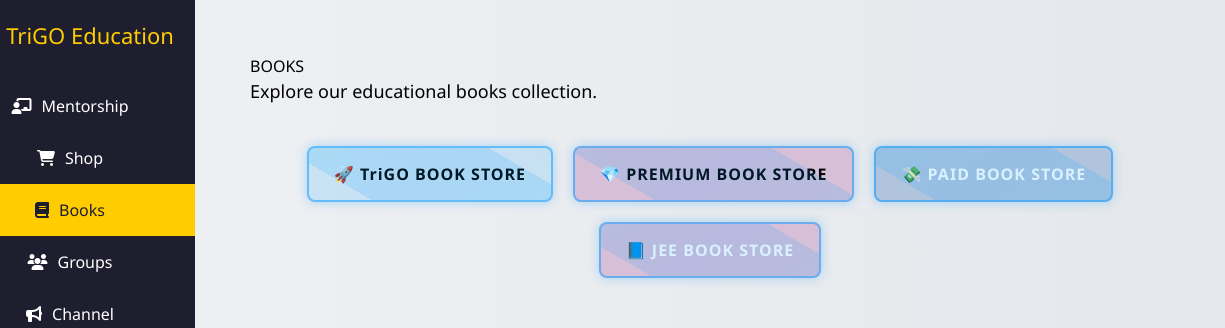
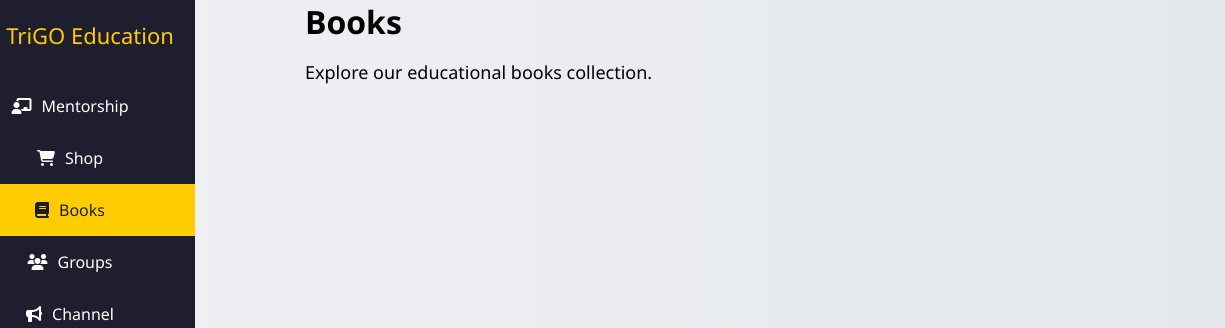
Before and after one commit to trigoeducation/trigotg, a plain HTML site: page index.html in a window 1280 px wide. Both pictures are taken after a click on the item "Books". Shown: the top 328 px of the page, 55-1280 px from the left. Drawn offline with Linux system fonts and the light colour scheme.

Commit message:
Update index.html

```diff
--- a/index.html
+++ b/index.html
@@ -1,12 +1,11 @@
 <!DOCTYPE html>
 <html lang="en">
 <head>
-  <link rel="icon" type="image/png" href="https://i.postimg.cc/CLDMhbD5/IMG-1101.png">
   <meta charset="UTF-8" />
   <meta name="viewport" content="width=device-width, initial-scale=1.0"/>
-  <title>TriGO Education</title>
+  <title>TriGO Dashboard</title>
   <link rel="stylesheet" href="https://cdnjs.cloudflare.com/ajax/libs/font-awesome/6.4.0/css/all.min.css">
-   <style>
+  <style>
     /* Previous styles same as before... */
 
     * {
@@ -476,126 +475,6 @@
  @keyframes fadeInDownSection {
   from { opacity: 0; transform: translateY(-20px); }
   to { opacity: 1; transform: translateY(0); }
-}
-  .book-button-container {
-  display: flex;
-  justify-content: center;
-  margin-top: 30px;
-}
-
-.animated-book-button {
-  background: rgba(0, 153, 255, 0.15);
-  border: 2px solid rgba(0, 153, 255, 0.5);
-  backdrop-filter: blur(12px);
-  -webkit-backdrop-filter: blur(12px);
-  color: black; /* ✅ Text color black */
-  padding: 18px 40px;
-  border-radius: 50px;
-  font-size: 22px;
-  font-weight: 700;
-  text-decoration: none;
-  letter-spacing: 1px;
-  transition: all 0.3s ease;
-  box-shadow: 0 0 15px rgba(0, 153, 255, 0.4), 0 0 30px rgba(0, 153, 255, 0.3);
-  animation: glowPulseBlue 2s infinite ease-in-out;
-  position: relative;
-  overflow: hidden;
-}
-
-.animated-book-button::before {
-  content: '';
-  position: absolute;
-  top: -50%;
-  left: -50%;
-  width: 200%;
-  height: 200%;
-  background: linear-gradient(120deg, #00d0ff, #0099ff, #00d0ff);
-  animation: rotateGlowBlue 5s linear infinite;
-  z-index: 0;
-  opacity: 0.15;
-}
-
-.animated-book-button span {
-  position: relative;
-  z-index: 1;
-}
-
-.animated-book-button:hover {
-  transform: scale(1.06);
-  box-shadow: 0 0 25px rgba(0, 153, 255, 0.6), 0 0 50px rgba(0, 153, 255, 0.4);
-}
-
-@keyframes glowPulseBlue {
-  0% {
-    box-shadow: 0 0 10px rgba(0, 153, 255, 0.3);
-  }
-  50% {
-    box-shadow: 0 0 20px rgba(0, 153, 255, 0.8);
-  }
-  100% {
-    box-shadow: 0 0 10px rgba(0, 153, 255, 0.3);
-  }
-}
-
-@keyframes rotateGlowBlue {
-  0% {
-    transform: rotate(0deg);
-  }
-  100% {
-    transform: rotate(360deg);
-  }
-}
- .animated-book-button.premium-glow {
-   background-color: #D8BFD8;
-  color: black;
-  box-shadow: 0 0 15px #FFD700, 0 0 30px #FFD700;
-}
-
-.animated-book-button.premium-glow:hover {
-  box-shadow: 0 0 20px #ffdd33, 0 0 40px #ffdd33, 0 0 60px #ffcc00;
-  transform: scale(1.08);
-}
-  .premium-glow {
-  background-color: #FF5ACD;
-  color: white;
-  box-shadow: 0 0 15px #FF5ACD, 0 0 30px #FF5ACD;
-  transition: all 0.3s ease;
-}
-
-.premium-glow:hover {
-  box-shadow: 0 0 25px #ff6fd8, 0 0 50px #ff94e0, 0 0 80px #ff7ccf;
-  transform: scale(1.08);
-}
-
-.paid-glow {
-  background-color: #B0C4DE;
-  color: white;
-  box-shadow: 0 0 15px #00FF9F, 0 0 40px #00FF9F;
-  transition: all 0.3s ease;
-}
-
-.paid-glow:hover {
-  box-shadow: 0 0 15px #00ffbf, 0 0 50px #00ffc8, 0 0 80px #00ffaa;
-  transform: scale(1.08);
-}
- .animated-book-button {
-  padding: 15px 25px;
-  font-size: 16px;
-  border-radius: 8px;
-  text-decoration: none;
-  text-align: center;
-  min-width: 200px; /* 👈 Force all buttons to same min width */
-}
- .jee-glow {
-  background-color: #D8BFD8;
-  color: white;
-  box-shadow: 0 0 15px #4FACFE, 0 0 30px #00F2FE;
-  transition: all 0.3s ease;
-}
-
-.jee-glow:hover {
-  box-shadow: 0 0 25px #00d0ff, 0 0 50px #00f2fe, 0 0 80px #33eaff;
-  transform: scale(1.08);
 }
  </style>
 </head>
@@ -1106,33 +985,12 @@
 
 
 
-    <div id="books" class="section active">
-  <div class="books-heading">BOOKS</div>
-  <p>Explore our educational books collection.</p>
-
-  <!-- 👇 Gap added below this line -->
-  <div style="margin-top: 40px;"></div>
-
-  <div style="display: flex; gap: 20px; flex-wrap: wrap; justify-content: center;" class="book-button-container">
-    <a href="https://t.me/+R_l2PMYAT4NjZjJl" target="_blank" class="animated-book-button">
-      🚀 TriGO BOOK STORE
-    </a>
-    <a href="https://t.me/+BN8It7T3O2w0NGI9" target="_blank" class="animated-book-button premium-glow">
-      💎 PREMIUM BOOK STORE
-    </a>
-    <a href="https://t.me/+C4r6E17cOfxiZmNl" target="_blank" class="animated-book-button paid-glow">
-      💸 PAID BOOK STORE
-    </a>
-    <a href="https://t.me/+uIOSMDuVmvFmNjZl" target="_blank" class="animated-book-button jee-glow">
-      📘 JEE BOOK STORE
-    </a>
-  </div>
-</div>
-
-
-
-
-     <div id="groups" class="section">
+    </div>
+    <div id="books" class="section">
+      <h1>Books</h1>
+      <p>Explore our educational books collection.</p>
+    </div>
+    <div id="groups" class="section">
       <h1>Groups</h1>
       <p>Join study groups and connect with others.</p>
     </div>
```
